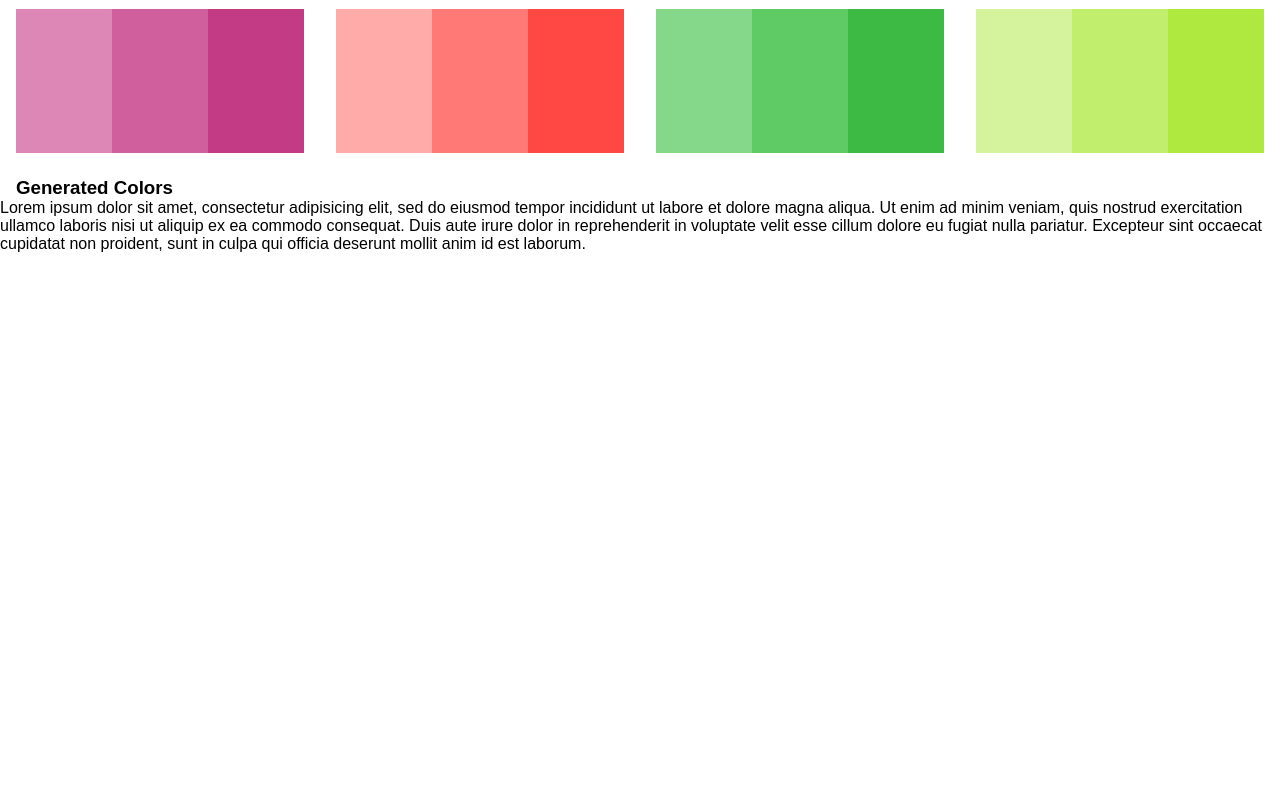
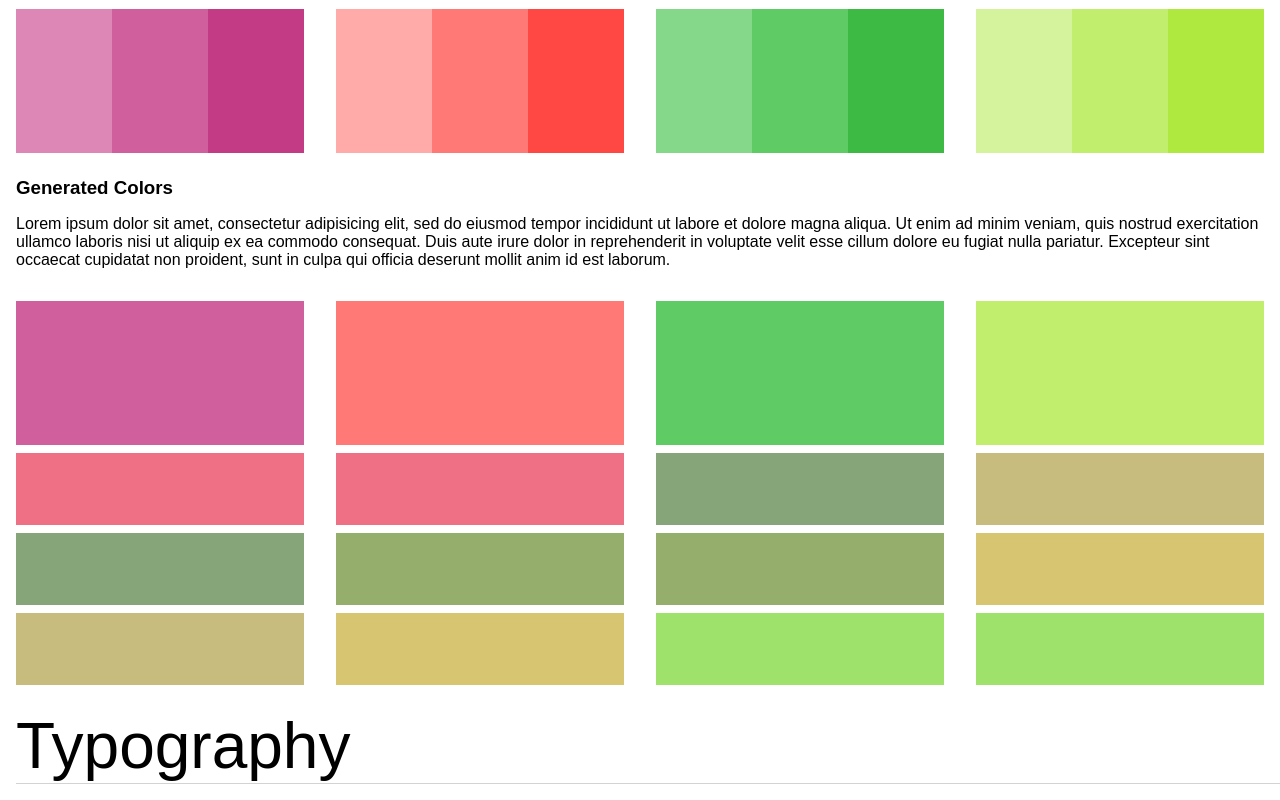
Before and after one commit to kvanever/sass-grid, a plain HTML site: page index.html in a window 1280 px wide. Shown: the part 467-1267 px from the top of the page. Before the commit the page ends 800 px from the top, so only its background shows below. Drawn offline with Linux system fonts and the light colour scheme.

Commit message:
added generated color/extended loop

```diff
--- a/css/input.scss
+++ b/css/input.scss
@@ -18,9 +18,11 @@
 }
 
 section#colors,
-section#tints {
+section#tints,
+section#generated{
   display: flex;
   flex-direction: column;
+
 }
 
 h1 {
@@ -33,11 +35,11 @@ h1 {
   }
 }
 
-#tones p {
+#tones p, #generated p {
   margin: 1rem;
 }
 
-.color-palette, .tint-palette, .tints {
+.color-palette, .tint-palette, .tints, .generated-palette {
   display: flex;
 }
 
@@ -54,6 +56,9 @@ figure.color-description {
   width: 100%;
   padding-bottom: 50%;
   margin-bottom: 0.5em;
+    &.small {
+      padding-bottom: 25%;
+    }
 }
 
 .color-description {
@@ -72,14 +77,21 @@ figure.color-description {
   }
 }
 
-@each $color, $hex-value in (purple, $purple), (pink, $pink), (green, $green), (yellow, $yellow) {
-  .#{$color} {
-    background-color: $hex-value;
-  }
-  .#{$color}.lighter {
-    background-color: lighten($hex-value, 10%);
-  }
-  .#{$color}.darker {
-    background-color: darken($hex-value, 10%);
+@each $primary-color, $primary-hex-value in (purple, $purple), (pink, $pink), (green, $green), (yellow, $yellow) {
+  @each $secondary-color, $secondary-hex-value in (purple, $purple), (pink, $pink), (green, $green), (yellow, $yellow) {
+    .#{$secondary-color} {
+      background-color: $secondary-hex-value;
+    }
+    .#{$secondary-color}.lighter {
+      background-color: lighten($secondary-hex-value, 10%);
+    }
+    .#{$secondary-color}.darker {
+      background-color: darken($secondary-hex-value, 10%);
+    }
+    @if $primary-color != $secondary-color {
+      .#{$primary-color}.#{$secondary-color} {
+        background-color: mix($primary-hex-value, $secondary-hex-value, 65%);
+      }
+    }
   }
 }
--- a/index.html
+++ b/index.html
@@ -78,10 +78,41 @@
           <p>
             Lorem ipsum dolor sit amet, consectetur adipisicing elit, sed do eiusmod tempor incididunt ut labore et dolore magna aliqua. Ut enim ad minim veniam, quis nostrud exercitation ullamco laboris nisi ut aliquip ex ea commodo consequat. Duis aute irure dolor in reprehenderit in voluptate velit esse cillum dolore eu fugiat nulla pariatur. Excepteur sint occaecat cupidatat non proident, sunt in culpa qui officia deserunt mollit anim id est laborum.
           </p>
+
+          <div class="generated-palette">
+            <figure class="color-description generated">
+              <div class="purple color-window"></div>
+              <div class="purple pink color-window small"></div>
+              <div class="purple green color-window small"></div>
+              <div class="purple yellow color-window small"></div>
+            </figure>
+
+            <figure class="color-description generated">
+              <div class="pink color-window"></div>
+              <div class="pink purple color-window small"></div>
+              <div class="pink green color-window small"></div>
+              <div class="pink yellow color-window small"></div>
+            </figure>
+
+            <figure class="color-description generated">
+              <div class="green color-window"></div>
+              <div class="green purple color-window small"></div>
+              <div class="green pink color-window small"></div>
+              <div class="green yellow color-window small"></div>
+            </figure>
+
+            <figure class="color-description generated">
+              <div class="yellow color-window"></div>
+              <div class="yellow purple color-window small"></div>
+              <div class="yellow pink color-window small"></div>
+              <div class="yellow green color-window small"></div>
+            </figure>
+          </div>
         </section>
       </section>
 
       <section id="typo">
+        <header><h1>Typography</h1></header>
       </section>
     </div>
   </body>
```
Also changed, not shown: css/styles.css, 1 other file.
